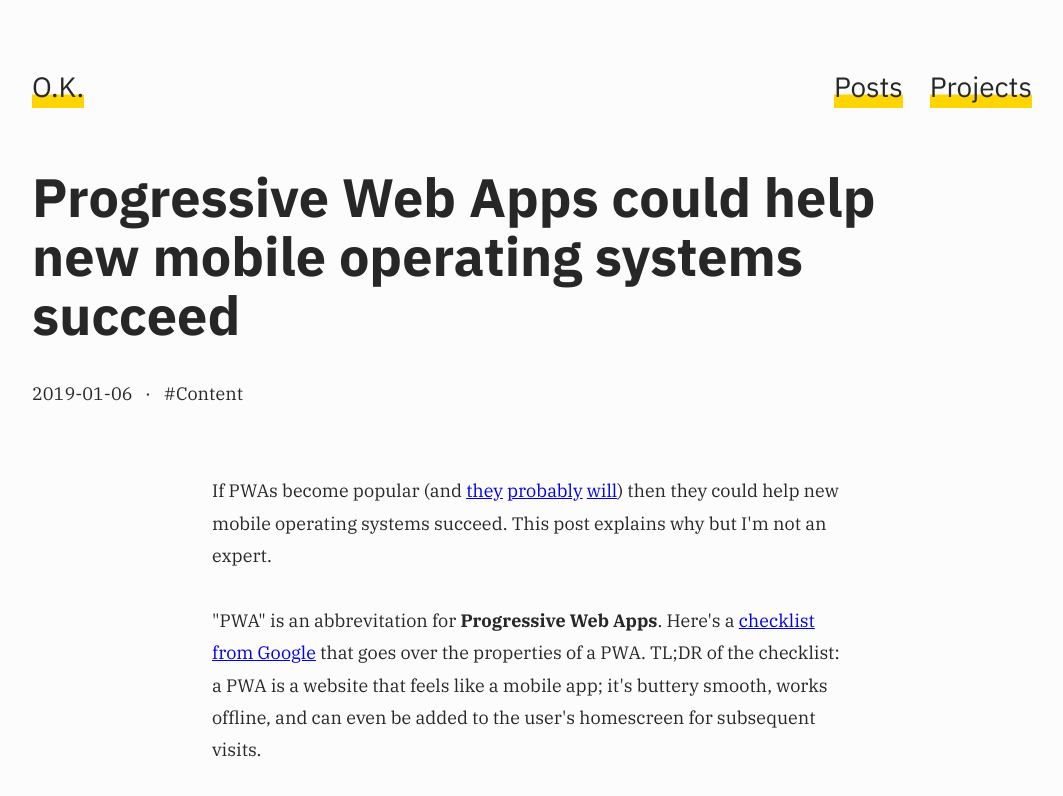
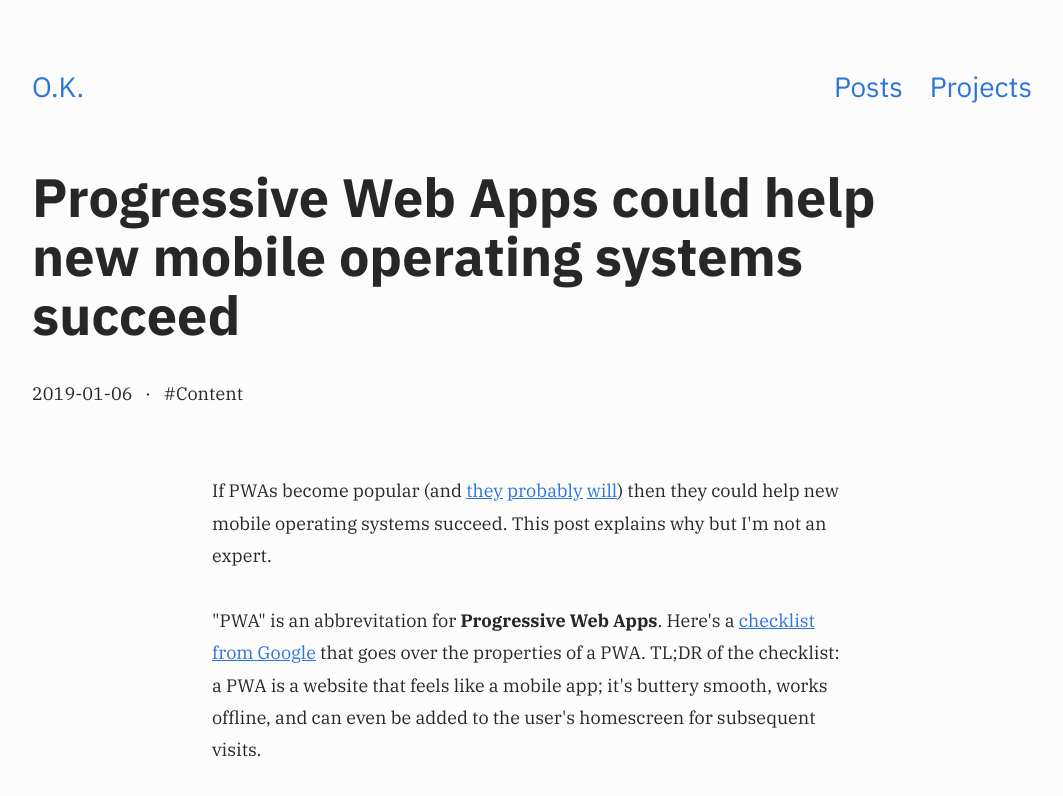
Before and after one commit to konaraddi/old-konaraddi-com, a Gatsby site: page /content/2019-01-06-pwas-could-help-new-mobile-OSes-succeed/ in a window 1280 px wide. Shown: the top 796 px of the page, without its empty margins (108-1171 px from the left). Built offline with nearby package versions, Linux system fonts and the light colour scheme; Gatsby itself is replaced by a stand-in of ours; some packages are replaced by stand-ins of ours.

Commit message:
Change all links' styles to blue, links to another website are underlined, links opening in a new tab have a NE arrow and are bold

```diff
--- a/src/components/ExternalLink.js
+++ b/src/components/ExternalLink.js
@@ -2,6 +2,6 @@ import React from "react";
 
 export default ({ href, children }) => (
   <a href={href} target="_blank" rel="noopener noreferrer">
-    <b>{children}</b>
+    <b>{children}</b> &#8599;
   </a>
 );
--- a/src/components/InternalLink.js
+++ b/src/components/InternalLink.js
@@ -6,15 +6,11 @@ import styled from "styled-components";
 const InternalLinkWrapper = styled(Link)`
   text-decoration: none;
   font-weight: normal;
-  color: inherit;
+  color: ${colors.primary};
 
-  // for the underline
-  -webkit-transition: all 200ms cubic-bezier(0.18, 0.89, 0.32, 1.28);
-  transition: all 200ms cubic-bezier(0.18, 0.89, 0.32, 1.28);
-  box-shadow: inset 0 -0.75rem 0 0 ${colors.primary};
-  padding-bottom: 0.15rem;
   :hover {
-    box-shadow: inset 0 -1.5rem 0 0 ${colors.primary};
+    background-color: ${colors.primary};
+    color: ${colors.white};
   }
 `;
 
--- a/src/components/Navbar.js
+++ b/src/components/Navbar.js
@@ -20,29 +20,13 @@ const LinkWrapper = styled.h3`
 export default () => (
   <NavWrapper>
     <LinkWrapper>
-      <InternalLink
-        to="/"
-        style={{ textDecoration: "none" }}
-      >
-        O.K.
-      </InternalLink>
+      <InternalLink to="/">O.K.</InternalLink>
     </LinkWrapper>
     <LinkWrapper style={{ marginLeft: "auto" }}>
-      <InternalLink
-        to="/posts"
-        style={{ textDecoration: "none" }}
-
-      >
-        Posts
-      </InternalLink>
+      <InternalLink to="/posts">Posts</InternalLink>
     </LinkWrapper>
     <LinkWrapper>
-      <InternalLink
-        to="/projects"
-        style={{ textDecoration: "none" }}
-      >
-        Projects
-      </InternalLink>
+      <InternalLink to="/projects">Projects</InternalLink>
     </LinkWrapper>
   </NavWrapper>
 );
--- a/src/templates/post.js
+++ b/src/templates/post.js
@@ -19,7 +19,6 @@ export default ({ data, pageContext }) => {
   const post = data.markdownRemark;
   const previous = pageContext.previous;
   const next = pageContext.next;
-  console.log(pageContext);
   return (
     <Layout>
       <TitleWrapper>{post.frontmatter.title}</TitleWrapper>
--- a/src/utils/colors.js
+++ b/src/utils/colors.js
@@ -1,6 +1,6 @@
 // https://www.ibm.com/design/language/resources/color-library/
 export default {
-  primary: "#fed500", // yellow 10
+  primary: "#2d74da", // blue 50
   white: "#fdfcfc", // warm white 1
   black: "#272727" // gray 90
 };
--- a/src/utils/typography.js
+++ b/src/utils/typography.js
@@ -1,5 +1,7 @@
 import Typography from "typography";
 import colors from "./colors";
+
+// see src/global-styles.css for more
 
 const typography = new Typography({
   bodyColor: colors.black,
@@ -10,6 +12,9 @@ const typography = new Typography({
   headerFontFamily: ["IBM Plex Sans", "sans-serif"],
   bodyFontFamily: ["IBM Plex Serif", "serif"],
   overrideStyles: ({ adjustFontSizeTo, rhythm }, options, styles) => ({
+    a: {
+      color: colors.primary
+    },
     pre: {
       overflow: "auto",
       margin: 0
```
Also changed, not shown: src/pages/projects.js (+2 -5 lines), 1 other file.
